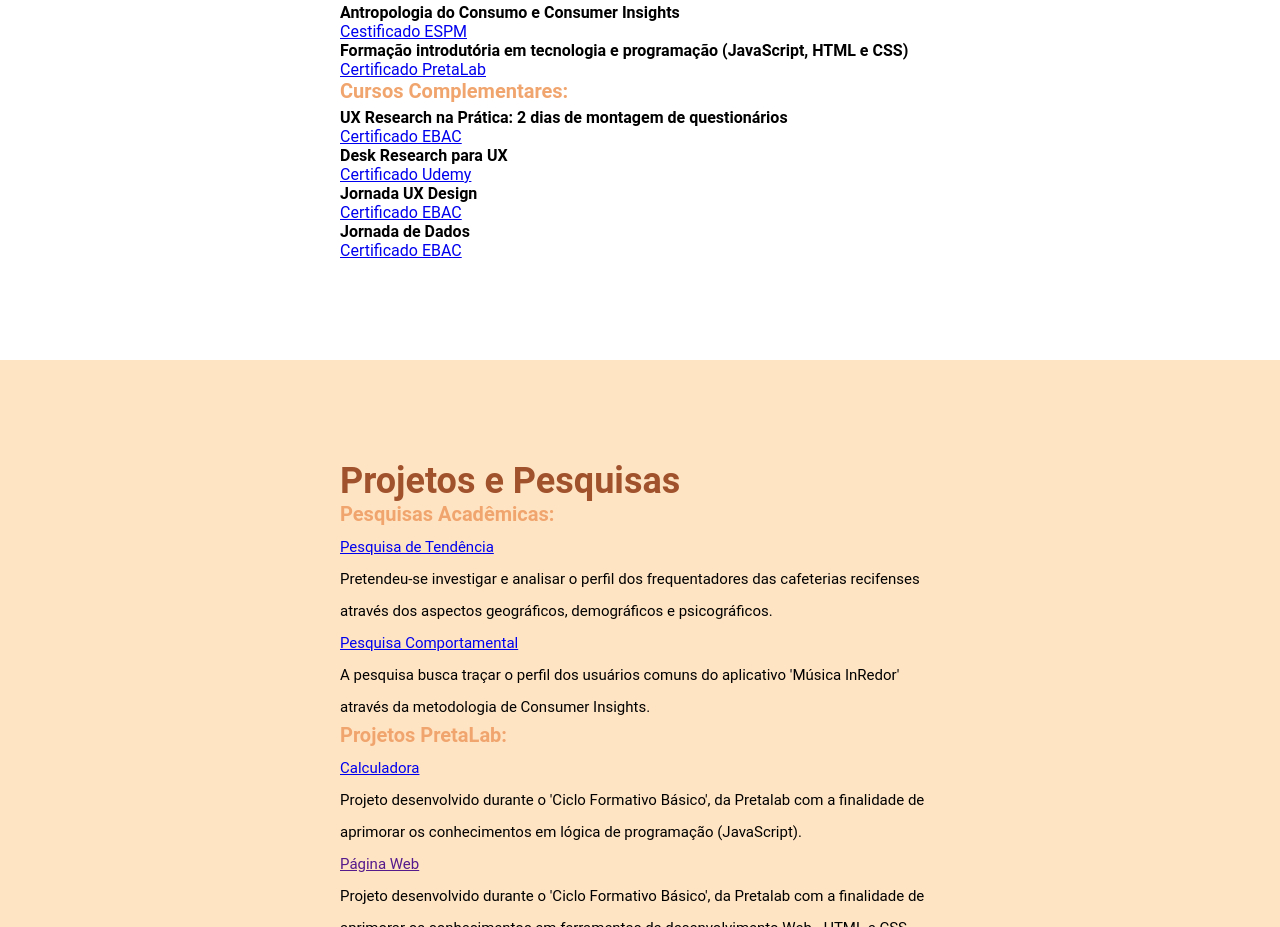
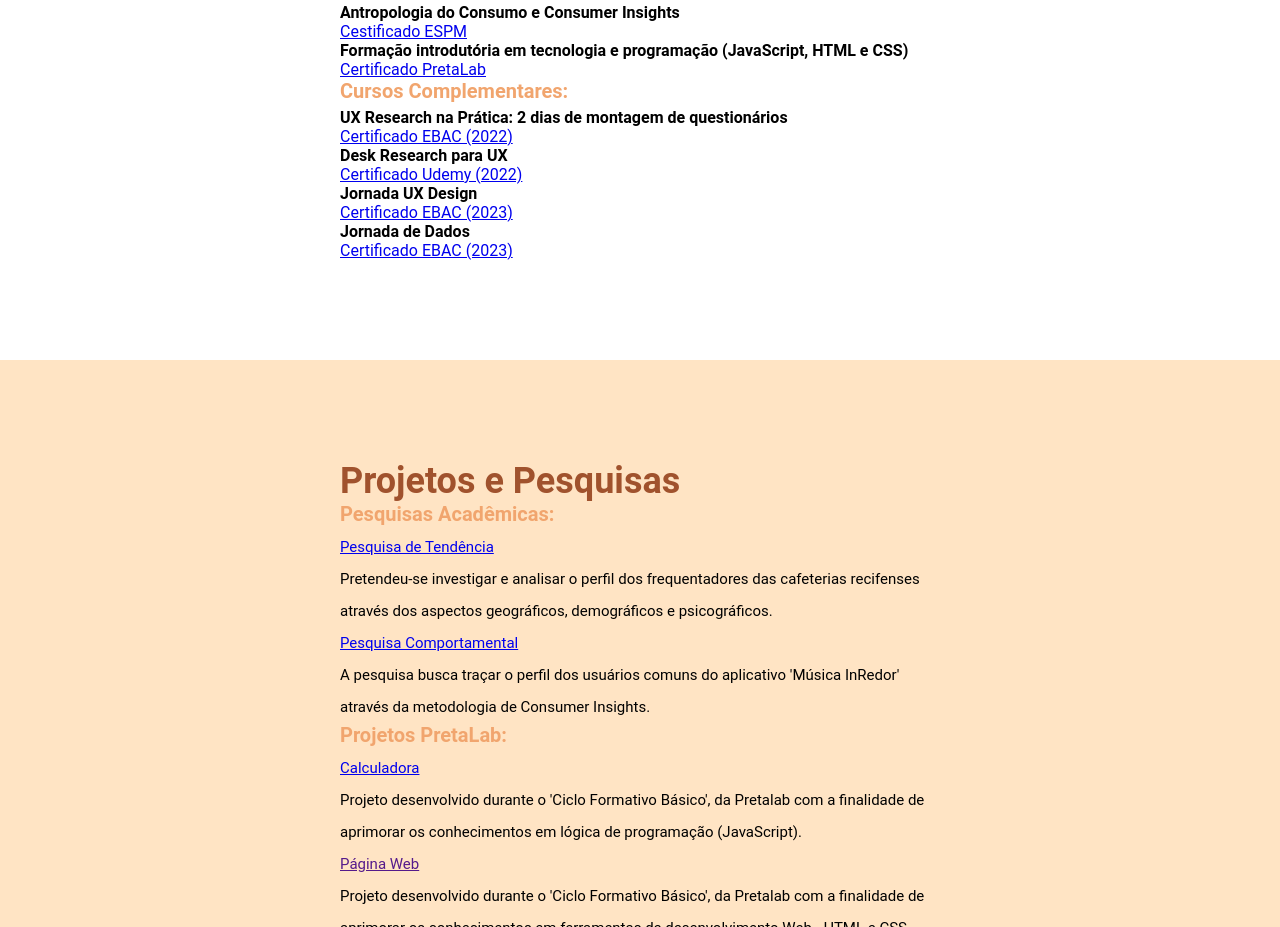
Before and after one commit to angelaluiza/projeto-final-PretaLab2, a plain HTML site: page index.html in a window 1280 px wide. Shown: the part 1553-2480 px from the top of the page. Drawn offline with Linux system fonts and the light colour scheme.

Commit message:
alterando

```diff
--- a/index.html
+++ b/index.html
@@ -104,27 +104,27 @@
                         <p> <strong> UX Research na Prática: 2 dias de montagem de questionários </strong> </p>
                     </li>
                     <li>
-                        <a href="https://lms.ebaconline.com.br/certs/validate/77802-61196-15159-27956"> Certificado EBAC </a>
+                        <a href="https://lms.ebaconline.com.br/certs/validate/77802-61196-15159-27956"> Certificado EBAC (2022) </a>
                     </li>
 
                     <li>
                         <p> <strong>Desk Research para UX</strong> </p>
                     </li>
                     <li>
-                        <a href="./pdf/certificado_udemy.pdf"> Certificado Udemy </a>
+                        <a href="./pdf/certificado_udemy.pdf"> Certificado Udemy (2022) </a>
                     </li>
                     <li>
                         <p> <strong> Jornada UX Design </strong></p>
                     </li>
                     <li>
-                        <a href="./pdf/CERTIFICADO_ANGELA SILVA-EBAC.pdf"> Certificado EBAC </a>
+                        <a href="./pdf/CERTIFICADO_ANGELA SILVA-EBAC.pdf"> Certificado EBAC (2023) </a>
                     </li>
 
                     <li>
                         <p> <strong>Jornada de Dados</strong></p>
                     </li>
                     <li>
-                        <a href="./pdf/certificado_jornadadedados-EBAC.pdf"> Certificado EBAC </a>
+                        <a href="./pdf/certificado_jornadadedados-EBAC.pdf"> Certificado EBAC (2023) </a>
                     </li>
                 </ul>
             </div>
```
